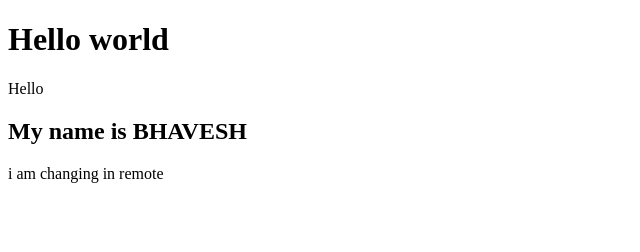
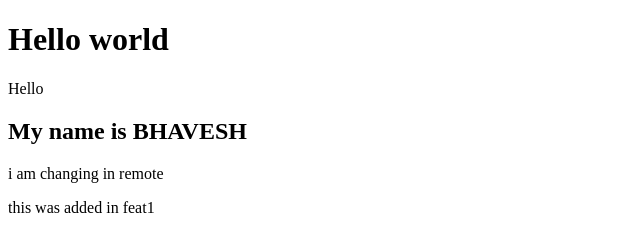
Before and after one commit to BST1807/cl-session1, a plain HTML site: page index.html in a window 1280 px wide. Shown: the whole page, without its empty margins (0-640 px from the left). Drawn offline with Linux system fonts and the light colour scheme.

Commit message:
feature 1 added

```diff
--- a/index.html
+++ b/index.html
@@ -10,5 +10,8 @@
     <p>Hello</p>
     <h2>My name is BHAVESH</h2>
     <p> i am changing in remote </p>
+    <div class="">
+        this was added in feat1
+    </div>
 </body>
 </html>
```
